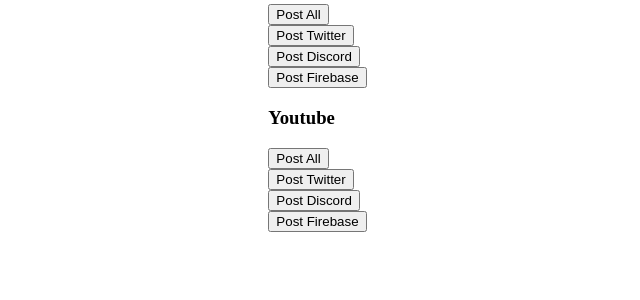
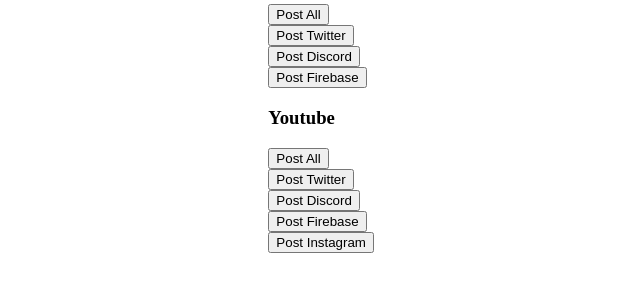
Before and after one commit to nLspriter/nL-notification-server, a Flask app: template templates/notifications.html in a window 1280 px wide. Shown: the part 200-500 px from the top of the page, without its empty margins (161-801 px from the left). Run offline with Flask 2, Linux system fonts and the light colour scheme; the template is opened without the code that fills it, so the values that code supplies are empty; parts of the project's set-up code (start-up, migrations or seed data) failed here and were passed over; some libraries are stand-ins or nearby versions.

Commit message:
test instagram

```diff
--- a/app.py
+++ b/app.py
@@ -141,6 +141,8 @@
             case "app":
                 youtube.send_mobile(video_info)
                 youtube.send_browser(video_info)
+            case "instagram":
+                youtube.send_instagram(tweet)
             case _:
                 youtube.send_tweet(tweet)
                 youtube.send_discord(video_info)
--- a/templates/notifications.html
+++ b/templates/notifications.html
@@ -98,6 +98,16 @@
       return false;
     });
   });</script>
+
+<script type="text/javascript">
+  $(function () {
+    $('#post-youtube-instagram').on('click', function (e) {
+      $.getJSON('/post-youtube/instagram',
+        function (data) {
+        });
+      return false;
+    });
+  });</script>
 </head>
 
 <body>
@@ -129,6 +139,7 @@
         <div><input type="button" id="post-youtube-twitter" value="Post Twitter"></input></div>
         <div><input type="button" id="post-youtube-discord" value="Post Discord"></input></div>
         <div><input type="button" id="post-youtube-firebase" value="Post Firebase"></input></div>
+        <div><input type="button" id="post-youtube-instagram" value="Post Instagram"></input></div>
       </div>
     </div>
   </div>
```
Also changed, not shown: youtube.py (+13 -0 lines).
